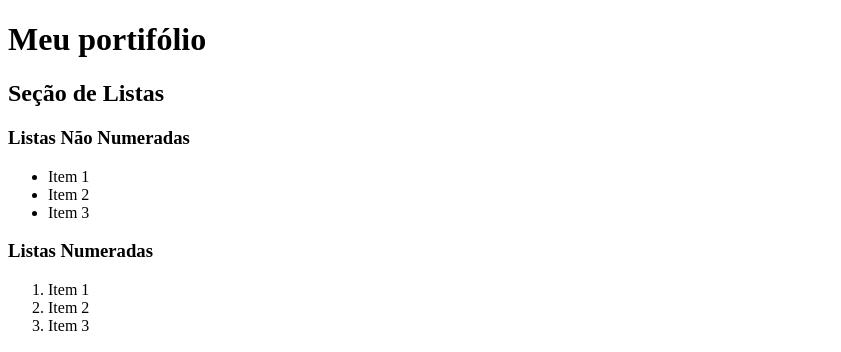
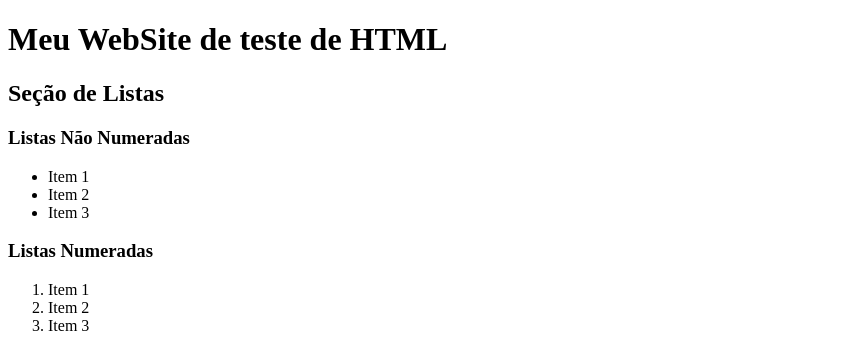
Before and after one commit to JIDOKI-28/Portifolio, a plain HTML site: page index.html in a window 1280 px wide. Shown: the top 352 px of the page, without its empty margins (0-841 px from the left). Drawn offline with Linux system fonts and the light colour scheme.

Commit message:
fix: mudando o nome do titulo

```diff
--- a/index.html
+++ b/index.html
@@ -5,11 +5,11 @@
     <meta name="author" content="Guilherme">
     <meta name="keywords" content="portifólio">
     <meta name="viewport" content="width=device-width, initial-scale=1.0">
-    <title>Meu Portifólio</title>
+    <title>Testes HTML</title>
 </head>
 <body>
     <header>
-        <h1>Meu portifólio</h1>
+        <h1>Meu WebSite de teste de HTML</h1>
     </header>
 
     <main>
```
